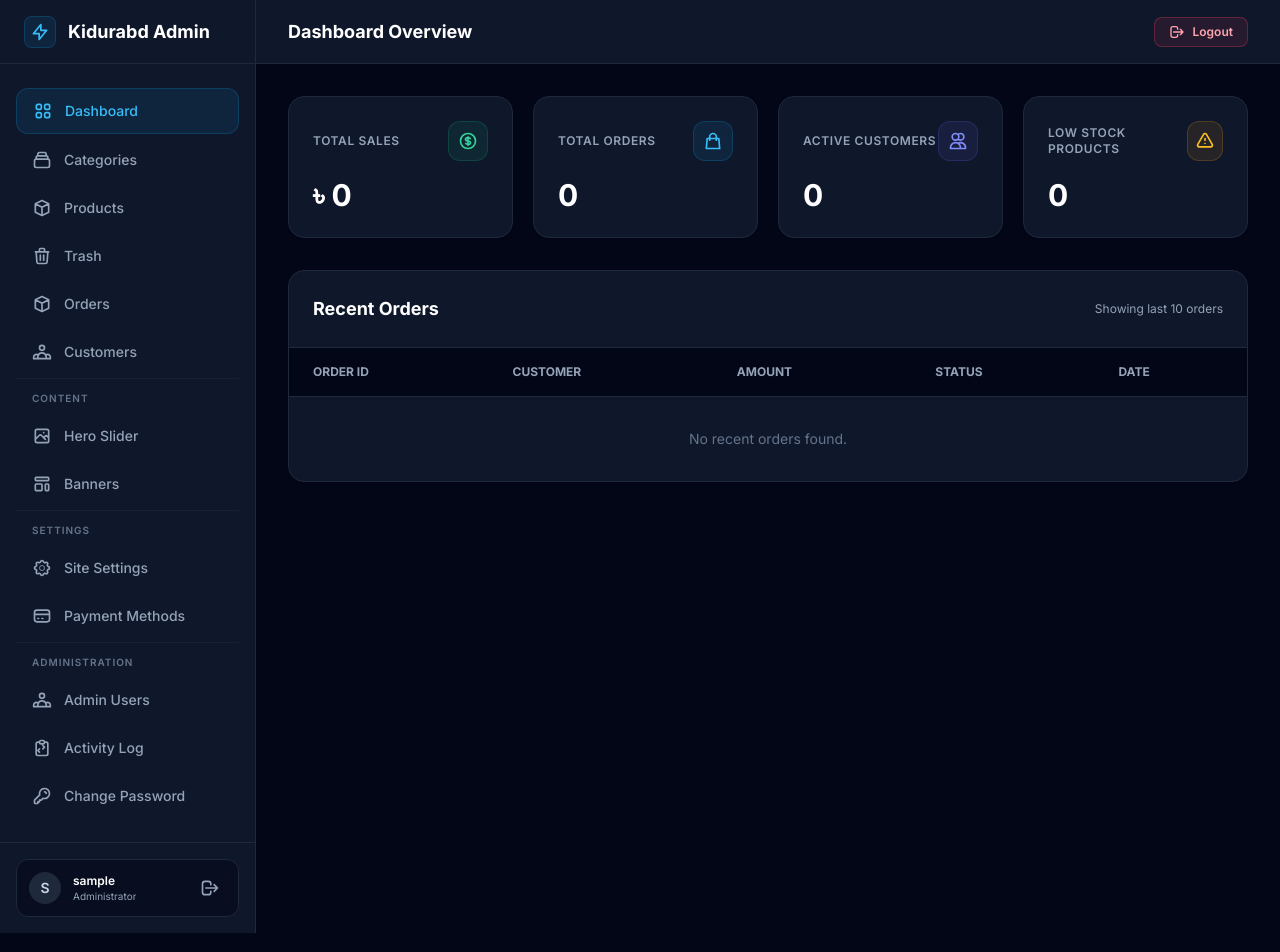
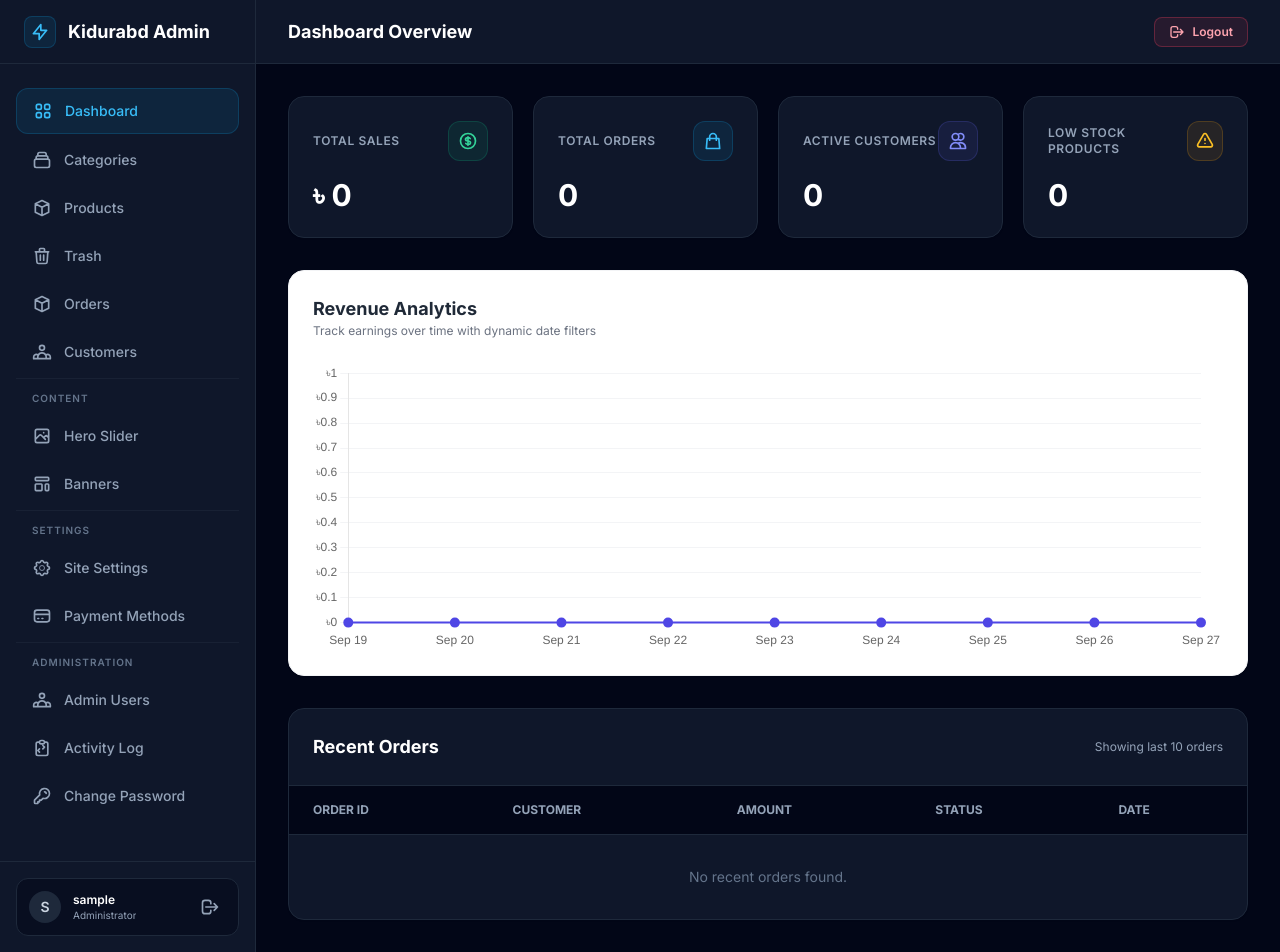
Before and after one commit to MonzurMorshed/kid_ecom, a Django app: page /admin/dashboard/ in a window 1280 px wide. Run offline with Django 5.2, Linux system fonts and the light colour scheme; the visitor is signed in with stand-in values (Sample User, id 1); data comes from the database, SQL or seed files in the repository; data that the repository does not hold is empty; some libraries are stand-ins or nearby versions.

Commit message:
revenue graph in admin panel

```diff
--- a/apps/custom_admin/views.py
+++ b/apps/custom_admin/views.py
@@ -1,3 +1,6 @@
+from datetime import datetime
+from datetime import timedelta
+from time import timezone
 from django.contrib import messages
 from django.contrib.auth import login, logout, authenticate, update_session_auth_hash
 from django.contrib.auth.tokens import PasswordResetTokenGenerator
@@ -20,6 +23,8 @@ from .decorators import admin_required
 from .forms import AdminRegisterForm, SiteSettingsForm, PaymentMethodForm, HeroSlideForm, BannerForm, AdminEditForm, AdminProfileForm, ChangePasswordForm
 from .models import SiteSettings, PaymentMethod, HeroSlide, Banner, AdminProfile, ActivityLog
 
+from django.db.models.functions import TruncDate
+
 @admin_required
 def dashboard(request):
     total_sales = Order.objects.filter(status='DELIVERED').aggregate(Sum('total_amount'))['total_amount__sum'] or 0
@@ -35,6 +40,48 @@ def dashboard(request):
         'recent_orders': recent_orders,
     }
     return render(request, 'custom_admin/dashboard.html', context)
+
+def revenue_chart_data(request):
+    start_date_str = request.GET.get('start_date')
+    end_date_str = request.GET.get('end_date')
+
+    # Last 7 days
+    if not start_date_str and not end_date_str:
+        end_date = timezone.now().date()
+        start_date = end_date - timedelta(days=6)
+
+    # Custom range
+    else:
+        start_date = datetime.strptime(start_date_str, '%Y-%m-%d').date()
+        end_date = datetime.strptime(end_date_str, '%Y-%m-%d').date()
+
+    # Filter completed orders in date range
+    orders = Order.objects.filter(
+        status='DELIVERED',
+        created_at__date__range=(start_date, end_date)
+    ).values('created_at__date') \
+    .annotate(total_sales=Sum('total_amount')) \
+    .annotate(date=TruncDate('created_at')) \
+    .order_by('created_at__date')
+
+    order_dict = {
+        item['date'].strftime('%Y-%m-%d'): item['total_sales'] for item in orders
+    }
+
+    # Fill in missing dates with zero revenue
+    labels = []
+    data = []
+    current_date = start_date
+    while current_date <= end_date:
+        date_key = current_date.strftime('%Y-%m-%d')
+        labels.append(current_date.strftime('%b %d')) # Format: Sep 22
+        data.append(order_dict.get(date_key, 0.0))
+        current_date += timedelta(days=1)
+
+    return JsonResponse({
+        'labels': labels,
+        'data': data
+    })
 
 def admin_login(request):
     if request.user.is_authenticated and request.user.is_superuser:
--- a/kidurabd/urls.py
+++ b/kidurabd/urls.py
@@ -11,6 +11,7 @@ urlpatterns = [
     path('', RedirectView.as_view(pattern_name='custom_admin:dashboard', permanent=False)),
     path('django-admin/', admin.site.urls),
     path('admin/', include('custom_admin.urls', namespace='custom_admin')),
+    path('api/v1/', include('kidurabd.api', namespace='api')),
     path('accounts/', include('accounts.urls', namespace='accounts')),
 ]
 
--- a/requirements.txt
+++ b/requirements.txt
@@ -1,3 +1,4 @@
 Django>=6.1.1
 psycopg[binary]
 Pillow
+python-decouple
--- a/templates/custom_admin/admin_base.html
+++ b/templates/custom_admin/admin_base.html
@@ -11,6 +11,9 @@
     <script src="{% static 'js/main.js' %}"></script>
     <!-- Alpine.js CDN -->
     <script defer src="https://cdn.jsdelivr.net/npm/alpinejs@3.x.x/dist/cdn.min.js"></script>
+
+
+    <script src="https://cdn.jsdelivr.net/npm/chart.js"></script>
     <link href="https://fonts.googleapis.com/css2?family=Inter:wght@400;500;600;700&display=swap" rel="stylesheet">
 </head>
 
--- a/templates/custom_admin/dashboard.html
+++ b/templates/custom_admin/dashboard.html
@@ -55,6 +55,9 @@
 
     </div>
 
+    <!-- revenue graph component -->
+    {% include 'partials/revenue_chart.html' %}
+
     <!-- Recent Orders Table -->
     <div class="bg-slate-900 border border-slate-800 rounded-2xl overflow-hidden shadow-sm">
         <div class="p-6 border-b border-slate-800 flex items-center justify-between">
--- /dev/null
+++ b/templates/partials/revenue_chart.html
@@ -0,0 +1,104 @@
+<script src="https://cdn.jsdelivr.net/npm/chart.js"></script>
+
+<div class="bg-white p-6 rounded-2xl shadow-sm border border-gray-100 mb-6"
+    x-data="revenueChartComponent()"
+    x-init="initChart()">
+
+    <div class="flex flex-col md:flex-row md:items-center justify-between mb-6 gap-4">
+        <div>
+            <h2 class="text-lg font-bold text-gray-800">Revenue Analytics</h2>
+            <p class="text-xs text-gray-500">Track earnings over time with dynamic date filters</p>
+        </div>
+    </div>
+
+    <!-- Chart Canvas Container -->
+    <div class="relative h-72 w-full">
+        <canvas id="revenueChart"></canvas>
+    </div>
+
+
+</div>
+
+<script>
+    function revenueChartComponent() {
+        return {
+            chart: null,
+            activeRange: 7,
+            startDate: '',
+            endDate: '',
+
+            initChart() {
+                this.setRange(7);
+            },
+
+            setRange(days) {
+                this.activeRange = days;
+                const end = new Date();
+                const start = new Date();
+                start.setDate(end.getDate() - days - 1);
+
+                this.startDate = start.toISOString().split('T')[0];
+                this.endDate = end.toISOString().split('T')[0];
+
+                this.fetchChartData();
+            },
+
+            fetchChartData() {
+                fetch(`/api/v1/revenue-chart/?start_date=${this.startDate}&end_date=${this.endDate}`)
+                .then(response => response.json())
+                .then(data => {
+                    this.renderChart(data.labels, data.data);
+                })
+                .catch(err => console.error("Error fetching revenue chart data:", err));
+            },
+
+            renderChart(labels, dataValues) {
+            const ctx = document.getElementById('revenueChart').getContext('2d');
+
+            if (this.chart) {
+                this.chart.destroy();
+            }
+
+            this.chart = new Chart(ctx, {
+                type: 'line',
+                data: {
+                    labels: labels,
+                    datasets: [{
+                        label: 'Revenue (৳)',
+                        data: dataValues,
+                        borderColor: '#4f46e5',
+                        backgroundColor: 'rgba(79, 70, 229, 0.08)',
+                        fill: true,
+                        tension: 0.35,
+                        borderWidth: 2,
+                        pointRadius: 4,
+                        pointHoverRadius: 6,
+                        pointBackgroundColor: '#4f46e5'
+                    }]
+                },
+                options: {
+                    responsive: true,
+                    maintainAspectRatio: false,
+                    plugins: {
+                        legend: { display: false }
+                    },
+                    scales: {
+                        x: {
+                            grid: { display: false }
+                        },
+                        y: {
+                            beginAtZero: true,
+                            grid: { color: '#f3f4f6' },
+                            ticks: {
+                                callback: function(value) {
+                                    return '৳' + value;
+                                }
+                            }
+                        }
+                    }
+                }
+            });
+        }
+        }
+    }
+</script>
```
Also changed, not shown: kidurabd/api.py (added, +8 -0 lines), kidurabd/settings.py (+6 -5 lines), 1 other file.
